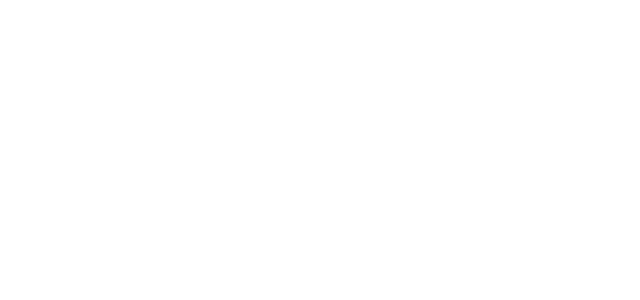
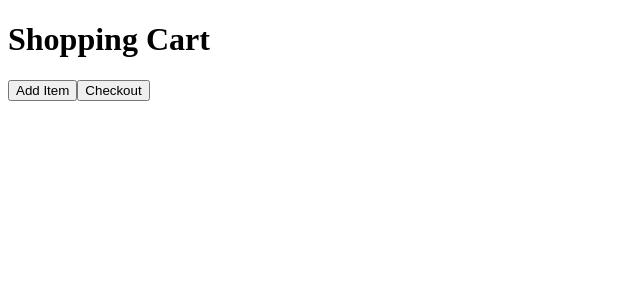
Before and after one commit to acciojob/social-media-banuraj2402-ops, a React app: page / in a window 1280 px wide. Shown: the top 300 px of the page, without its empty margins (0-640 px from the left). Built offline with nearby package versions, Linux system fonts and the light colour scheme.

Commit message:
Update App.js

```diff
--- a/src/components/App.js
+++ b/src/components/App.js
@@ -4,7 +4,9 @@ import "./../styles/App.css";
 const App = () => {
   return (
     <div>
-      {/* Do not remove the main div */}
+      <h1>Shopping Cart</h1>
+      <button>Add Item</button>
+      <button>Checkout</button>
     </div>
   );
 };
```
